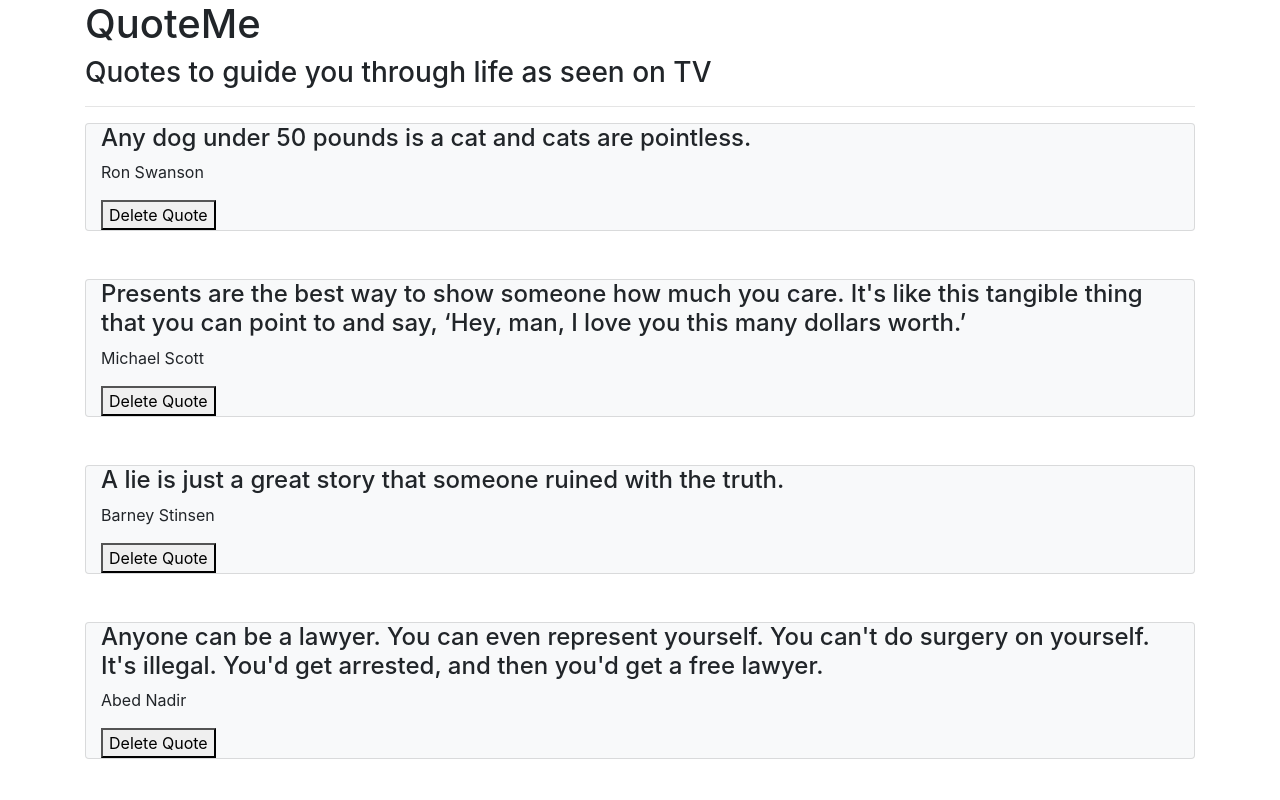
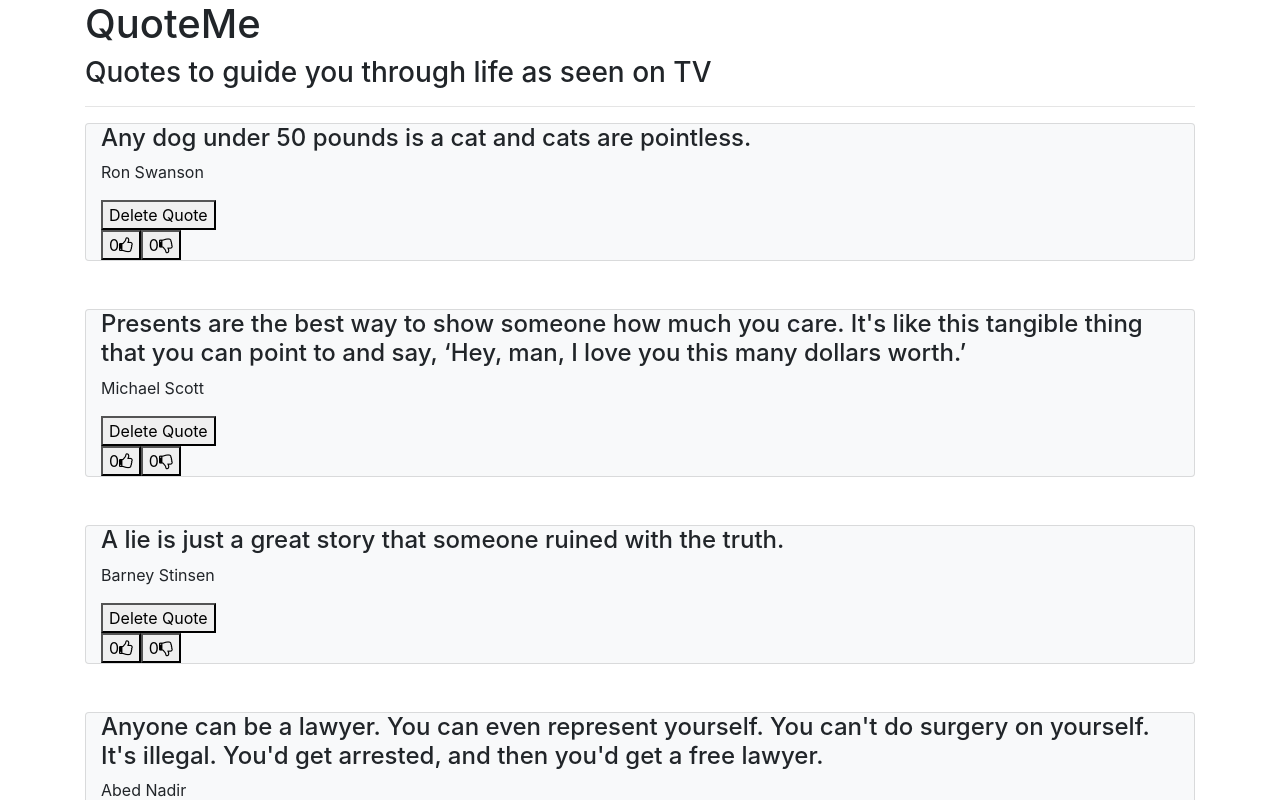
Before and after one commit to Ronyonka/QuoteMe, an Angular app: page / in a window 1280 px wide. Shown: the top 800 px of the page. Built offline with nearby package versions, Linux system fonts and the light colour scheme.

Commit message:
added upvote and downvote

```diff
--- a/src/app/quote-form/quote-form.component.ts
+++ b/src/app/quote-form/quote-form.component.ts
@@ -7,7 +7,7 @@ import{QuoteMe} from '../quote-me';
   styleUrls: ['./quote-form.component.css']
 })
 export class QuoteFormComponent implements OnInit {
-  newQuoteMe = new QuoteMe("", "", 0, 0);
+  newQuoteMe = new QuoteMe("", "");
 
   @Output() addQuoteMe = new EventEmitter<QuoteMe>();
 
--- a/src/app/quote-me.ts
+++ b/src/app/quote-me.ts
@@ -1,3 +1,3 @@
 export class QuoteMe {
-  constructor(public quota:string, public author:string, public upvote:number, public downvote:number){}
+  constructor(public quota:string, public author:string){}
 }
--- a/src/app/quote/quote.component.html
+++ b/src/app/quote/quote.component.html
@@ -8,6 +8,7 @@
       <div class="container">
         <h4>{{quote.quota}}</h4>
         <app-details [quote]='quote' (isComplete)= 'deleteQuoteMe($event,i)'></app-details>
+        <app-vote></app-vote>
       </div>
     </div><br><br>
   </div>
--- a/src/app/quote/quote.component.ts
+++ b/src/app/quote/quote.component.ts
@@ -8,11 +8,11 @@ import{QuoteMe} from '../quote-me';
 })
 export class QuoteComponent implements OnInit {
    quotes = [
-    new QuoteMe("Any dog under 50 pounds is a cat and cats are pointless.", "Ron Swanson", 0, 0),
-    new QuoteMe("Presents are the best way to show someone how much you care. It's like this tangible thing that you can point to and say, ‘Hey, man, I love you this many dollars worth.’","Michael Scott", 0, 0 ),
-    new QuoteMe("A lie is just a great story that someone ruined with the truth.", "Barney Stinsen", 0, 0),
-    new QuoteMe("Anyone can be a lawyer. You can even represent yourself. You can't do surgery on yourself. It's illegal. You'd get arrested, and then you'd get a free lawyer.", "Abed Nadir", 0, 0),
-    new QuoteMe("It's not easy being drunk all the time. If it were easy, everyone would do it.", "Tyrion Lannister", 0, 0),
+    new QuoteMe("Any dog under 50 pounds is a cat and cats are pointless.", "Ron Swanson"),
+    new QuoteMe("Presents are the best way to show someone how much you care. It's like this tangible thing that you can point to and say, ‘Hey, man, I love you this many dollars worth.’","Michael Scott"),
+    new QuoteMe("A lie is just a great story that someone ruined with the truth.", "Barney Stinsen"),
+    new QuoteMe("Anyone can be a lawyer. You can even represent yourself. You can't do surgery on yourself. It's illegal. You'd get arrested, and then you'd get a free lawyer.", "Abed Nadir"),
+    new QuoteMe("It's not easy being drunk all the time. If it were easy, everyone would do it.", "Tyrion Lannister"),
 
   ]
   addNewQuoteMe(quote){
--- a/src/app/vote/vote.component.html
+++ b/src/app/vote/vote.component.html
@@ -1,3 +1,4 @@
-<div class="">
-  <button type="button" ></button>
+<div class="votebuttons">
+ <button (click)="UpVote()" id="up">{{upVotes}}<i class="fa fa-thumbs-o-up"></i></button>
+ <button (click)="DownVote()" id="down">{{downVotes}}<i class="fa fa-thumbs-o-down"></i></button>
 </div>
--- a/src/app/vote/vote.component.ts
+++ b/src/app/vote/vote.component.ts
@@ -1,4 +1,4 @@
-import { Component, OnInit, Output, Input, EventEmitter } from '@angular/core';
+import { Component, OnInit, Output, EventEmitter } from '@angular/core';
 import{QuoteMe} from '../quote-me';
 
 @Component({
@@ -7,10 +7,17 @@ import{QuoteMe} from '../quote-me';
   styleUrls: ['./vote.component.css']
 })
 export class VoteComponent implements OnInit {
-  @Input() quote:QuoteMe;
-  @Output() isComplete = EventEmitter<boolean>();
+  @Output () isComplete = new EventEmitter<boolean>();
 
+  upVotes=0;
+  downVotes=0;
 
+  UpVote() {
+    this.upVotes = this.upVotes + 1;
+  }
+  DownVote() {
+    this.downVotes = this.downVotes + 1;
+  }
   constructor() { }
 
   ngOnInit() {
--- a/src/index.html
+++ b/src/index.html
@@ -7,6 +7,7 @@
 
   <meta name="viewport" content="width=device-width, initial-scale=1">
   <link rel="icon" type="image/x-icon" href="favicon.ico">
+  <link rel="stylesheet" href="https://cdnjs.cloudflare.com/ajax/libs/font-awesome/4.7.0/css/font-awesome.min.css">
 </head>
 <body>
   <app-root></app-root>
```
